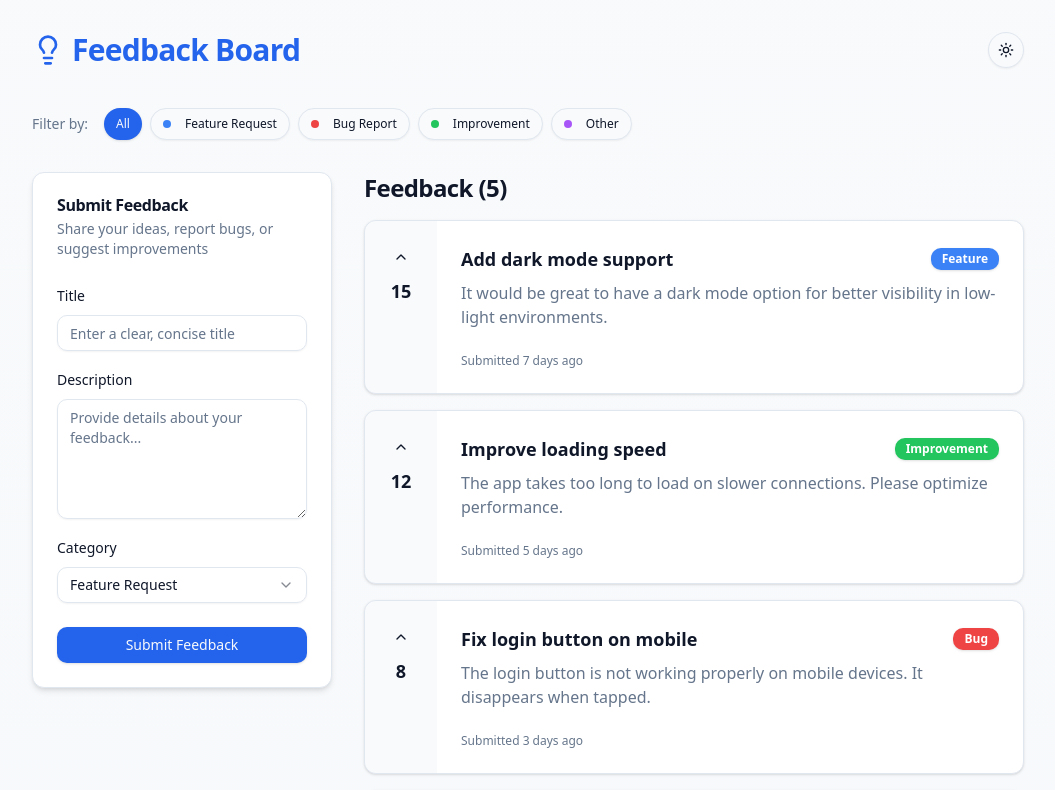
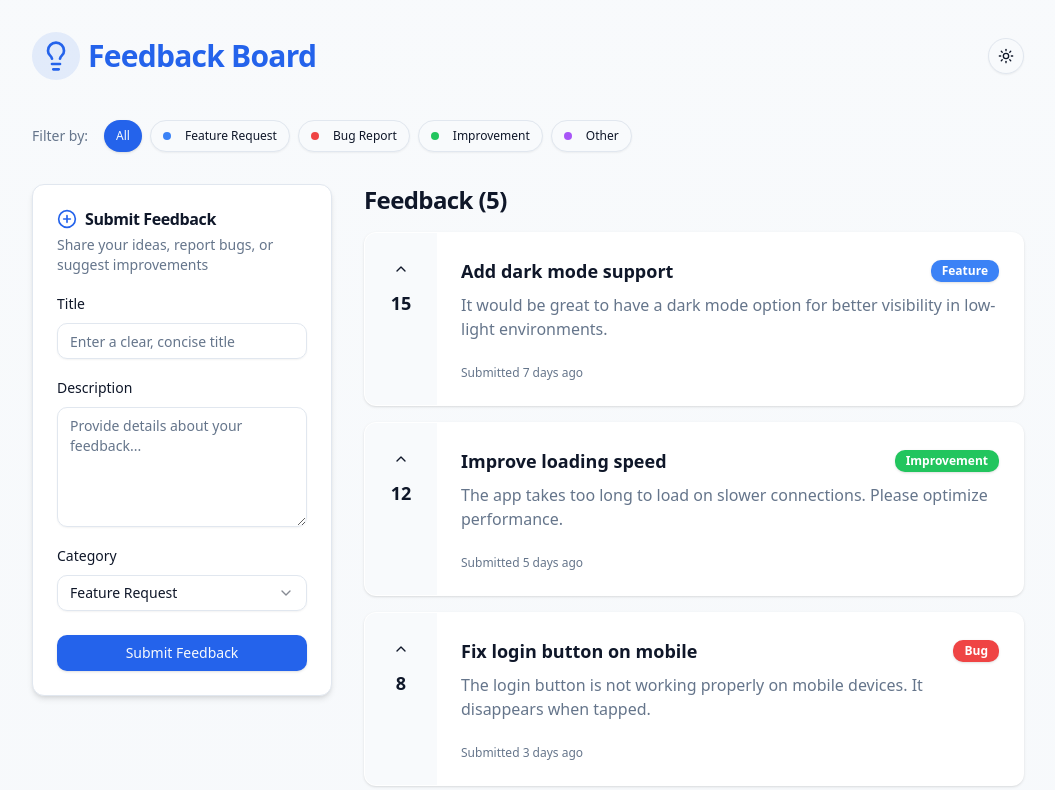
Before and after one commit to blink-new/feedback-board-dffikvzx, a React (Vite) app: page / in a window 1280 px wide. Shown: the top 790 px of the page, without its empty margins (112-1167 px from the left). Built offline with nearby package versions, Linux system fonts and the light colour scheme.

Commit message:
Add Final Enhancements

```diff
--- a/src/App.tsx
+++ b/src/App.tsx
@@ -4,7 +4,7 @@ import { ThemeProvider } from './components/theme-provider'
 import { Header } from './components/header'
 import { FeedbackForm } from './components/feedback-form'
 import { FeedbackList } from './components/feedback-list'
-import { Toaster } from './components/ui/sonner'
+import { Toaster } from 'sonner'
 
 // Define the feedback item type
 export type FeedbackItem = {
@@ -128,7 +128,7 @@ function App() {
             </div>
           </main>
         </div>
-        <Toaster />
+        <Toaster position="top-right" richColors />
       </div>
     </ThemeProvider>
   )
--- a/src/components/feedback-form.tsx
+++ b/src/components/feedback-form.tsx
@@ -7,6 +7,7 @@ import { Textarea } from "./ui/textarea"
 import { Button } from "./ui/button"
 import { Select, SelectContent, SelectItem, SelectTrigger, SelectValue } from "./ui/select"
 import { toast } from "sonner"
+import { PlusCircle } from "lucide-react"
 import type { FeedbackItem } from "../App"
 
 interface FeedbackFormProps {
@@ -17,6 +18,7 @@ export function FeedbackForm({ onSubmit }: FeedbackFormProps) {
   const [title, setTitle] = useState("")
   const [description, setDescription] = useState("")
   const [category, setCategory] = useState<FeedbackItem['category']>('feature')
+  const [isSubmitting, setIsSubmitting] = useState(false)
 
   const handleSubmit = (e: React.FormEvent) => {
     e.preventDefault()
@@ -26,6 +28,10 @@ export function FeedbackForm({ onSubmit }: FeedbackFormProps) {
       return
     }
 
+    setIsSubmitting(true)
+
+    // Simulate a slight delay for better UX
+    setTimeout(() => {
       onSubmit({
         title,
         description,
@@ -36,14 +42,19 @@ export function FeedbackForm({ onSubmit }: FeedbackFormProps) {
       setTitle("")
       setDescription("")
       setCategory('feature')
+      setIsSubmitting(false)
 
       toast.success("Feedback submitted successfully!")
+    }, 500)
   }
 
   return (
     <Card className="shadow-md">
-      <CardHeader>
-        <CardTitle>Submit Feedback</CardTitle>
+      <CardHeader className="pb-4">
+        <CardTitle className="flex items-center gap-2">
+          <PlusCircle className="h-5 w-5 text-primary" />
+          Submit Feedback
+        </CardTitle>
         <CardDescription>
           Share your ideas, report bugs, or suggest improvements
         </CardDescription>
@@ -58,6 +69,7 @@ export function FeedbackForm({ onSubmit }: FeedbackFormProps) {
               value={title}
               onChange={(e) => setTitle(e.target.value)}
               required
+              className="transition-all duration-200 focus:ring-2 focus:ring-primary/20"
             />
           </div>
 
@@ -68,7 +80,7 @@ export function FeedbackForm({ onSubmit }: FeedbackFormProps) {
               placeholder="Provide details about your feedback..."
               value={description}
               onChange={(e) => setDescription(e.target.value)}
-              className="min-h-[120px]"
+              className="min-h-[120px] transition-all duration-200 focus:ring-2 focus:ring-primary/20"
             />
           </div>
 
@@ -78,7 +90,7 @@ export function FeedbackForm({ onSubmit }: FeedbackFormProps) {
               value={category}
               onValueChange={(value) => setCategory(value as FeedbackItem['category'])}
             >
-              <SelectTrigger id="category">
+              <SelectTrigger id="category" className="transition-all duration-200 focus:ring-2 focus:ring-primary/20">
                 <SelectValue placeholder="Select a category" />
               </SelectTrigger>
               <SelectContent>
@@ -92,7 +104,20 @@ export function FeedbackForm({ onSubmit }: FeedbackFormProps) {
         </CardContent>
 
         <CardFooter>
-          <Button type="submit" className="w-full">Submit Feedback</Button>
+          <Button
+            type="submit"
+            className="w-full transition-all duration-200 hover:shadow-md"
+            disabled={isSubmitting}
+          >
+            {isSubmitting ? (
+              <>
+                <span className="mr-2">Submitting...</span>
+                <span className="animate-pulse">•••</span>
+              </>
+            ) : (
+              "Submit Feedback"
+            )}
+          </Button>
         </CardFooter>
       </form>
     </Card>
--- a/src/components/feedback-list.tsx
+++ b/src/components/feedback-list.tsx
@@ -4,7 +4,7 @@ import { Card, CardContent, CardFooter, CardHeader } from "./ui/card"
 import { Button } from "./ui/button"
 import { Badge } from "./ui/badge"
 import { cn } from "../lib/utils"
-import { motion } from "framer-motion"
+import { motion, AnimatePresence } from "framer-motion"
 import type { FeedbackItem } from "../App"
 
 interface FeedbackListProps {
@@ -71,20 +71,25 @@ export function FeedbackList({ items, onVote, isLoading = false }: FeedbackListP
       </h2>
 
       <div className="space-y-4">
-        {items.map((item) => (
+        <AnimatePresence>
+          {items.map((item, index) => (
             <motion.div
               key={item.id}
               initial={{ opacity: 0, y: 20 }}
               animate={{ opacity: 1, y: 0 }}
-            transition={{ duration: 0.3 }}
+              exit={{ opacity: 0, y: -20 }}
+              transition={{
+                duration: 0.3,
+                delay: index * 0.05 // Stagger the animations
+              }}
             >
-            <Card className="overflow-hidden">
+              <Card className="overflow-hidden border-transparent hover:border-primary/20 transition-all duration-200 hover:shadow-md">
                 <div className="flex">
                   <div className="flex flex-col items-center justify-start p-4 bg-secondary/50">
                     <Button
                       variant="ghost"
                       size="sm"
-                    className="rounded-full h-10 w-10 p-0"
+                      className="rounded-full h-10 w-10 p-0 hover:bg-primary/10 hover:text-primary transition-all duration-200"
                       onClick={() => onVote(item.id)}
                     >
                       <ChevronUp className="h-5 w-5" />
@@ -116,6 +121,7 @@ export function FeedbackList({ items, onVote, isLoading = false }: FeedbackListP
               </Card>
             </motion.div>
           ))}
+        </AnimatePresence>
       </div>
     </div>
   )
--- a/src/components/header.tsx
+++ b/src/components/header.tsx
@@ -1,6 +1,5 @@
 
 import { ThemeToggle } from "./theme-toggle"
-import { Badge } from "./ui/badge"
 import { Button } from "./ui/button"
 import { Lightbulb } from "lucide-react"
 
@@ -21,7 +20,9 @@ export function Header({ activeCategory, setActiveCategory }: HeaderProps) {
     <header className="flex flex-col gap-6">
       <div className="flex items-center justify-between">
         <div className="flex items-center gap-2">
-          <Lightbulb className="h-8 w-8 text-primary" />
+          <div className="bg-primary/10 p-2 rounded-full">
+            <Lightbulb className="h-8 w-8 text-primary" />
+          </div>
           <h1 className="text-3xl font-bold tracking-tight text-primary">Feedback Board</h1>
         </div>
         <ThemeToggle />
--- a/src/index.css
+++ b/src/index.css
@@ -76,3 +76,39 @@
     font-feature-settings: "rlig" 1, "calt" 1;
   }
 }
+
+/* Custom animations */
+@keyframes float {
+  0% {
+    transform: translateY(0px);
+  }
+  50% {
+    transform: translateY(-5px);
+  }
+  100% {
+    transform: translateY(0px);
+  }
+}
+
+.animate-float {
+  animation: float 3s ease-in-out infinite;
+}
+
+/* Custom scrollbar */
+::-webkit-scrollbar {
+  width: 8px;
+}
+
+::-webkit-scrollbar-track {
+  background: hsl(var(--secondary));
+  border-radius: 4px;
+}
+
+::-webkit-scrollbar-thumb {
+  background: hsl(var(--muted-foreground) / 0.3);
+  border-radius: 4px;
+}
+
+::-webkit-scrollbar-thumb:hover {
+  background: hsl(var(--muted-foreground) / 0.5);
+}
```
Lines whose indentation alone changed are shown as unchanged.
